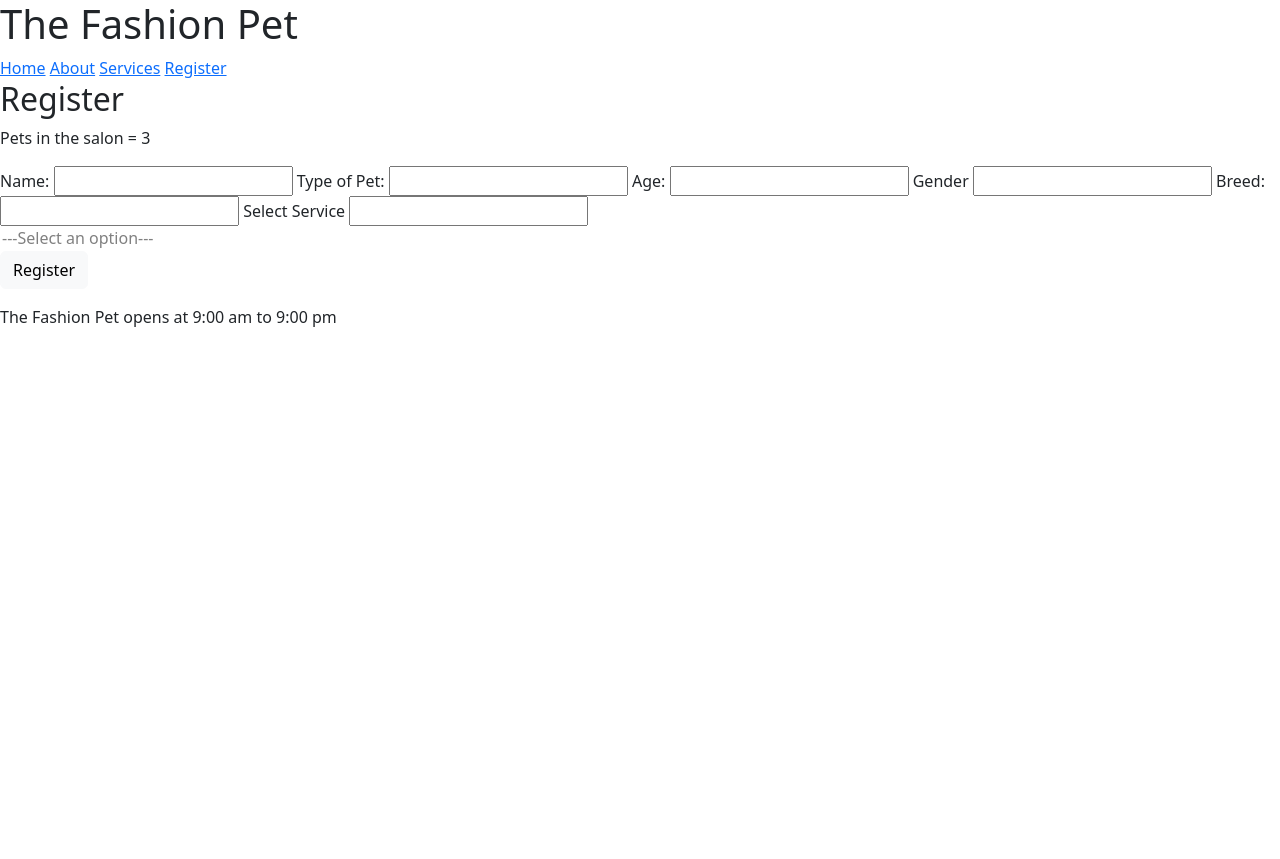
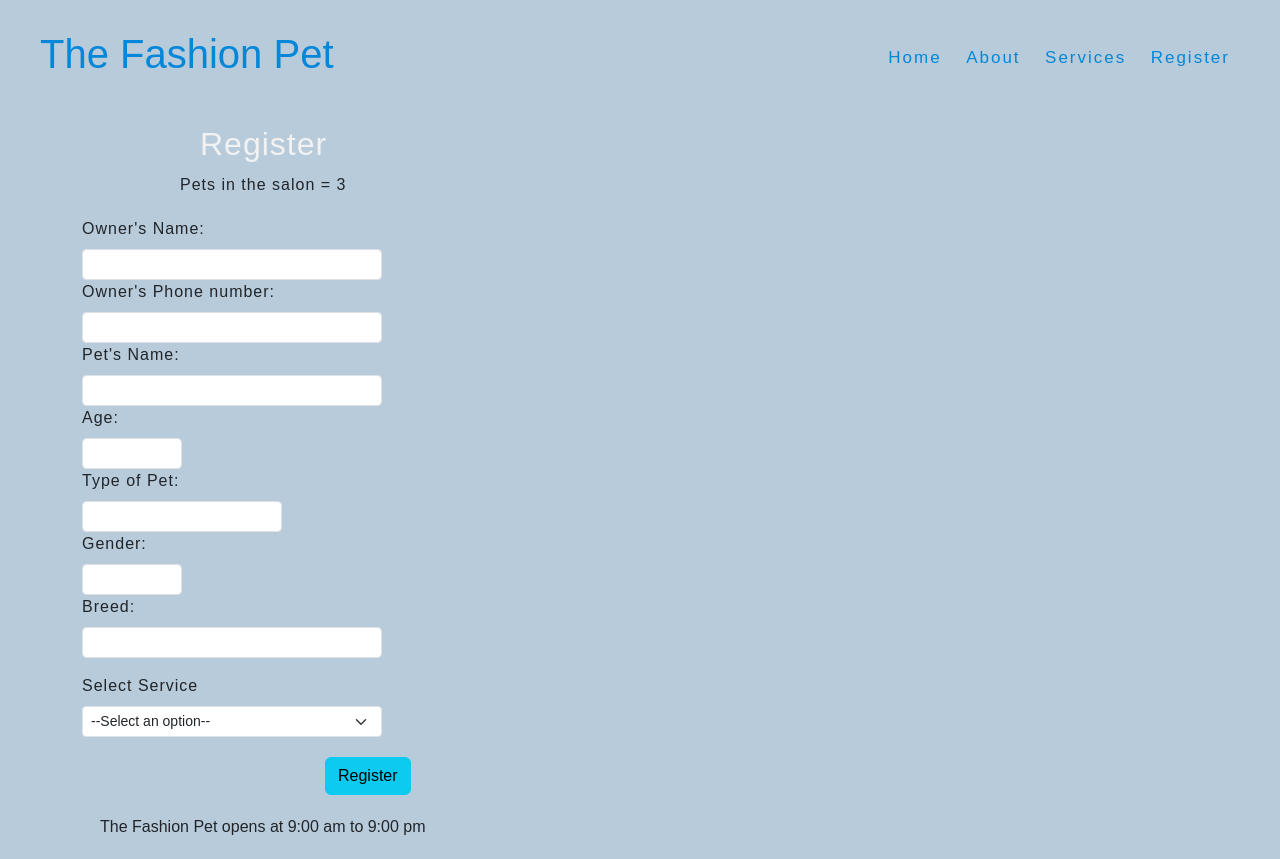
Before and after one commit to TheJessDev/104, a plain HTML site: page register.html in a window 1280 px wide. Before the commit the page ends 800 px from the top, so only its background shows below. Drawn offline with nearby package versions, Linux system fonts and the light colour scheme.

Commit message:
104-a2
2nd assignment

```diff
--- a/register.html
+++ b/register.html
@@ -5,10 +5,9 @@
     <meta http-equiv="X-UA-Compatible" content="IE=edge">
     <meta name="viewport" content="width=device-width, initial-scale=1.0">
 
-    <!---<link rel="stylesheet" href="styles/register.css" class="register.css">--->
+    <link rel="stylesheet" href="https://cdn.jsdelivr.net/npm/bootstrap@5.3.0-alpha1/dist/css/bootstrap.min.css">
 
-    <link rel="stylesheet" href="https://cdn.jsdelivr.net/npm/bootstrap@5.3.0-alpha1/dist/css/bootstrap.min.css" class="css">
-
+    <link rel="stylesheet" href="styles/register.css" class="register.css">
 
 
 
@@ -32,34 +31,64 @@
     </header>
 
     <h2>Register</h2>
-    <!---create form w/ inputs: name,age,gender,breed,service (drop down)-->
-    <p>Pets in the salon = <span id="numberOfPets"></span></p>
 
-    <div>
-        <div>
-            <label>Name:</label>
-            <input type="text"  id="txtName">
-            <label>Type of Pet:</label>
-            <input type="text"  id="txtType">
-            <label>Age:</label>
-            <input type="text"  id="txtAge">
-            <label>Gender</label>
-            <input type="text"  id="txtGender">
-            <label>Breed:</label>
-            <input type="text"  id="txtBreed">
-            <label>Select Service</label>
-            <input type="text"  id="txtService">
-            <!---create drop down menu -->
-            <option value="" disabled selected>---Select an option---</option>
+    <p class="pet-count">Pets in the salon = <span id="numberOfPets"></span></p>
+
+    <div class="container-sm">
+
+        <div class="mb-3">
+
+            <label class="form-label">Owner's Name:</label>
+            <input type="text" class="form-control form-control-sm" id="txtName">
+
+            <label class="form-label">Owner's Phone number:</label>
+            <input type="text" class="form-control form-control-sm" id="txtName">
+
+            <label class="form-label">Pet's Name:</label>
+            <input type="text" class="form-control form-control-sm" id="txtName">
+
+            <div class="age">
+                <label class="form-label">Age:</label>
+                <input type="text" class="form-control form-control-sm" id="txtAge">
+            </div>
+
+            <div class="type">
+                <label class="form-label">Type of Pet:</label>
+                <input type="text" class="form-control form-control-sm" id="txtType">
+            </div>
+
+            <div class="gender">
+                <label class="form-label" class="age-gender">Gender:</label>
+                <input type="text" class="form-control form-control-sm" id="txtGender">
+            </div>
+
+            <label class="form-label">Breed:</label>
+            <input type="text" class="form-control form-control-sm" id="txtBreed">
 
         </div>
-        <button class="btn btn-light" onclick="register()";>Register</button>
+
+        <div class="mb-3">
+            <label class="form-label">Select Service</label>
+
+            <select class="form-select form-select-sm" id="txtService">
+                <option value="" disabled selected>--Select an option--</option>
+                <option value="grooming">Grooming</option>
+                <option value="nails">Nail trim</option>
+                <option value="teeth">Teeth cleaning</option>
+                <option value="vaccine">Vaccines</option>
+            </select>
+
+        </div>
+
+
     </div>
 
+    <button class="btn btn-info">Register</button>
 
     <p ></p>
 
-    <footer id="footer">
+
+    <footer class="footer" id="footer">
 
     </footer>
 
--- a/styles/index.css
+++ b/styles/index.css
@@ -1,21 +1,23 @@
 /* The Fashion Pet*/
 body{
-    background-color:#ADC5D9;
-
+    background-color:#b8cbda;
+    font-family: 'Proza Libre', sans-serif;
 }
 
-h1{
-    color: #0487D9;
-}
 
 nav{
     display: flex;
     align-items: center;
     justify-content: space-between;
-    background-color:#ADC5D9;
+    background-color:#b8cbda;
     height: 75px;
     flex-basis: 500px;
-    font-family: 'Proza Libre', sans-serif;
+    margin: 20px 10px 10px 40px;
+}
+
+
+h1{
+    color: #0487D9;
 }
 
  div.flex-container-nav{
@@ -77,8 +79,23 @@ a.link-register:hover{
     background-color: #F2F2F2;
 }
 
+h2{
+    color: #f2f2f2;
+    margin: 60px 20px 10px 300px;
+    letter-spacing: 1px;
+}
 
-/*.title{
+p{
+    height: 300px;
+    width:600px;
+    letter-spacing: 1px;
+    margin: 30px 5px 5px 100px;
+
+
+}
+
+
+/*.t
 
     float:left;
     font-family: 'Proza Libre', sans-serif;
@@ -89,15 +106,7 @@ a.link-register:hover{
 
 
 
-/*nav{
-    font-family: 'Proza Libre', sans-serif;
 
-    height:30px;
-    font-size: 20px;
-    float:right;
-    text-align: center;
-    background-color: #f2f2f2;
-}*/
 
 
 /* .welcome-text{
--- a/styles/register.css
+++ b/styles/register.css
@@ -1,27 +1,30 @@
 /* The Fashion Pet*/
 body{
-    background-color:#ADC5D9;
+    background-color:#b8cbda;
+    font-family: 'Proza Libre', sans-serif;
+}
 
+
+nav{
+    display: flex;
+    align-items: center;
+    justify-content: space-between;
+    background-color:#b8cbda;
+    height: 75px;
+    flex-basis: 500px;
+    margin: 20px 30px 30px 40px;
 }
+
 
 h1{
     color: #0487D9;
 }
 
-nav{
-    display: flex;
-    align-items: center;
-    justify-content: space-between;
-    background-color:#ADC5D9;
-    height: 75px;
-    flex-basis: 500px;
-    font-family: 'Proza Libre', sans-serif;
-}
 
- div.flex-container-nav{
+div.flex-container-nav{
     flex-direction: row;
     align-items: center;
- }
+}
 
 
 a.link-home{
@@ -76,3 +79,41 @@ a.link-register:hover{
     color: #0487D9;
     background-color: #F2F2F2;
 }
+
+
+h2{
+    color: #f2f2f2;
+    margin: 10px 20px 10px 200px;
+    letter-spacing: 1px;
+}
+
+.pet-count{
+    margin: 10px 10px 20px 180px;
+    letter-spacing: 1px;
+}
+
+.mb-3{
+    width:300px;
+    letter-spacing: 1px;
+
+}
+
+.age{
+    width: 100px;
+}
+
+.type{
+    width: 200px;
+}
+
+.gender{
+    width: 100px;
+}
+
+.btn{
+    margin: 4px 4px 4px 325px;
+}
+
+footer{
+    margin:3px 3px 20px 100px;
+}
```
Also changed, not shown: index.html (+2 -0 lines).
